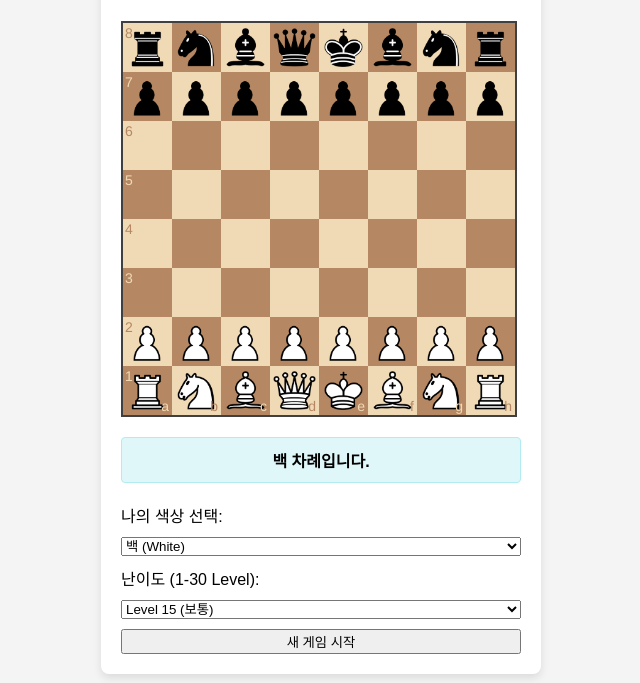
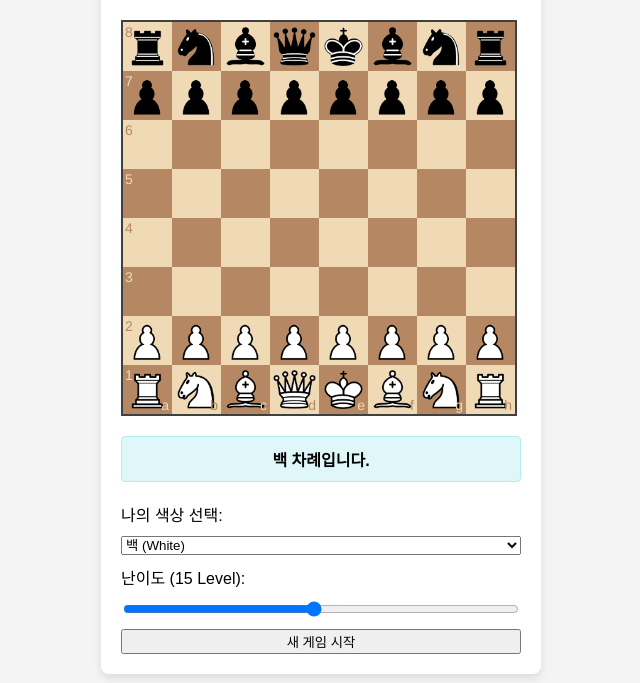
Before and after one commit to seomingyul84-ux/chessproject, a website: page index.html in a window 1280 px wide. Shown: the part 117-800 px from the top of the page, without its empty margins (319-959 px from the left). Drawn offline with Linux system fonts and the light colour scheme.

Commit message:
Replace difficulty select with slider input

```diff
--- a/index.html
+++ b/index.html
@@ -59,39 +59,13 @@
                 <option value="b">흑 (Black)</option>
             </select>
 
-            <label for="difficulty">난이도 (1-30 Level):</label>
-            <select id="difficulty">
-                <option value="1">Level 1</option>
-                <option value="2">Level 2</option>
-                <option value="3">Level 3</option>
-                <option value="4">Level 4</option>
-                <option value="5">Level 5</option>
-                <option value="6">Level 6</option>
-                <option value="7">Level 7</option>
-                <option value="8">Level 8</option>
-                <option value="9">Level 9</option>
-                <option value="10">Level 10</option>
-                <option value="11">Level 11</option>
-                <option value="12">Level 12</option>
-                <option value="13">Level 13</option>
-                <option value="14">Level 14</option>
-                <option value="15" selected>Level 15 (보통)</option>
-                <option value="16">Level 16</option>
-                <option value="17">Level 17</option>
-                <option value="18">Level 18</option>
-                <option value="19">Level 19</option>
-                <option value="20">Level 20</option>
-                <option value="21">Level 21</option>
-                <option value="22">Level 22</option>
-                <option value="23">Level 23</option>
-                <option value="24">Level 24)</option>
-                <option value="25">Level 25</option>
-                <option value="26">Level 26</option>
-                <option value="27">Level 27</option>
-                <option value="28">Level 28</option>
-                <option value="29">Level 29</option>
-                <option value="30">Level 30 (최고 난이도,레이팅 3000)</option>
-            </select>
+            <label for="difficultySlider">난이도 (<span id="difficultyValue">15</span> Level):</label>
+            <input type="range"
+                   id="difficultySlider"
+                   min="1"
+                   max="30"
+                   value="15"
+                   oninput="document.getElementById('difficultyValue').textContent = this.value">
 
             <button onclick="startNewGame()">새 게임 시작</button>
         </div>
```
